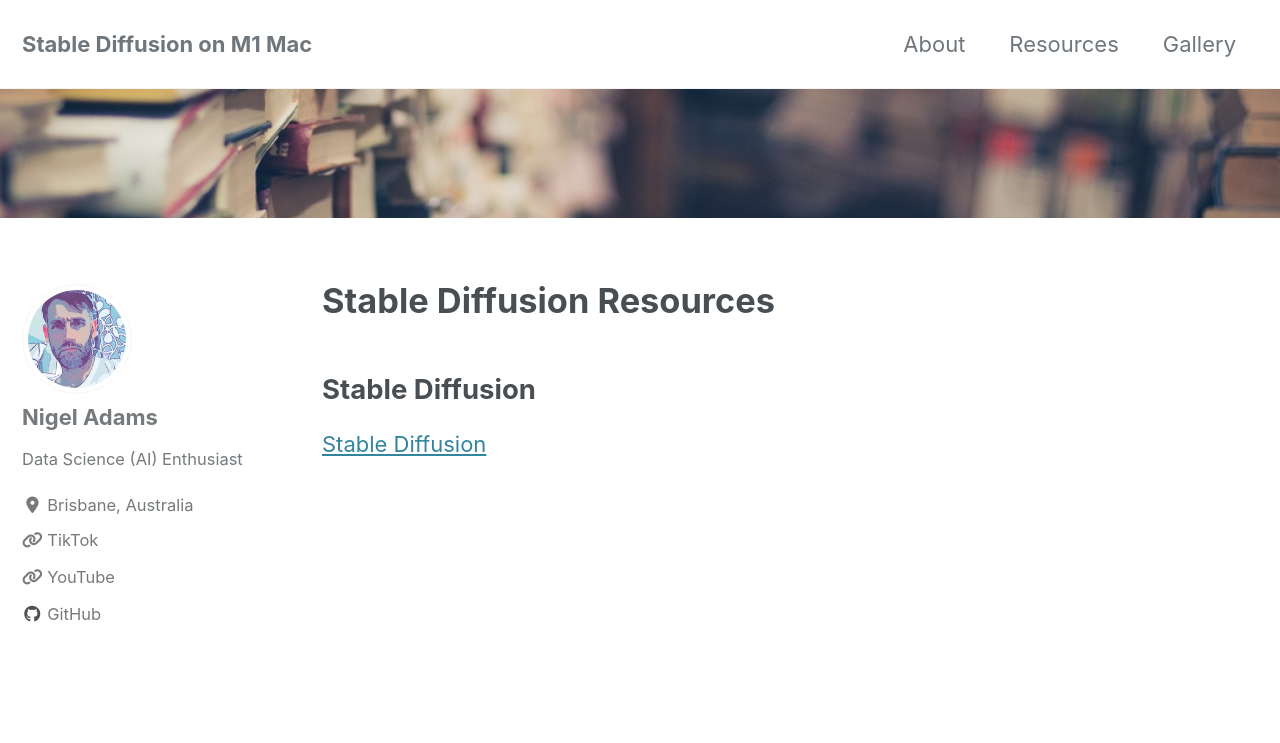
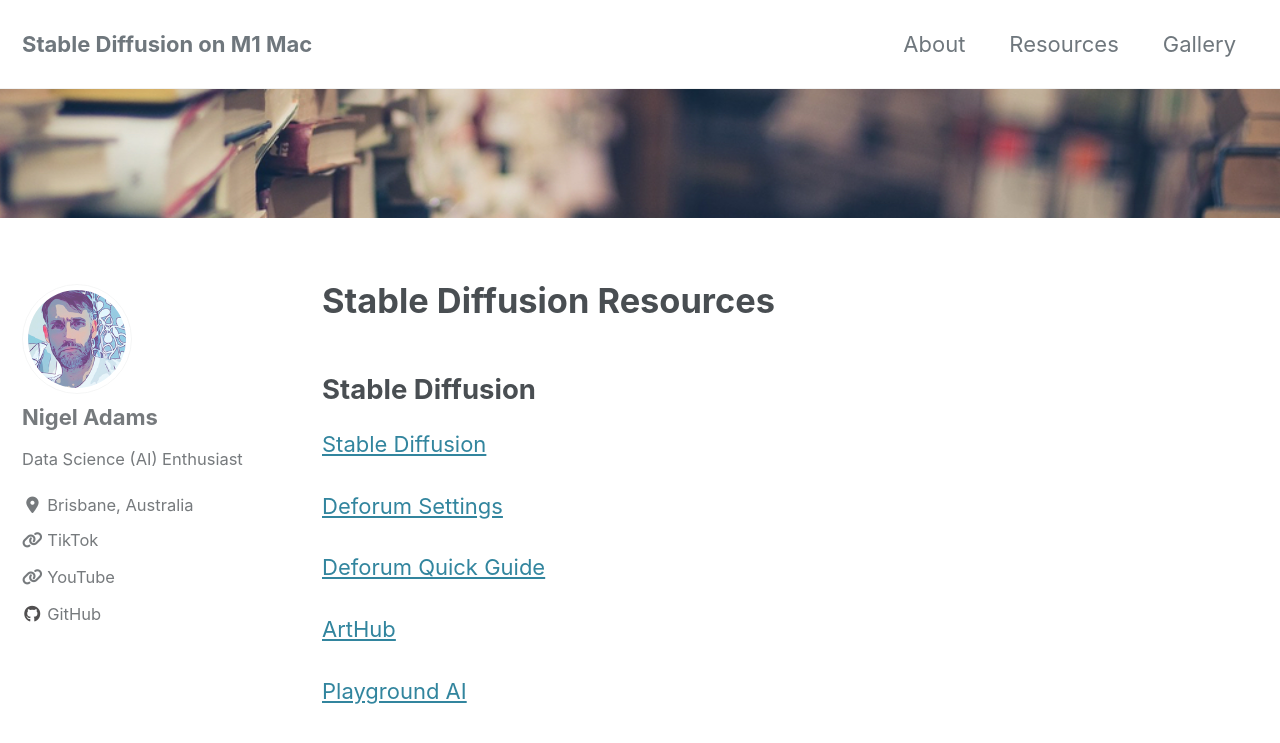
Before and after one commit to Spcman/stable-diffusion-m1, a Jekyll site: the page built from _pages/resources.md, in a window 1280 px wide and 900 px high. Shown: the top 743 px of the window. Built offline with Jekyll 4.4.1, drawn with Linux system fonts in a browser that asks for light colours; cached includes are drawn as plain includes; nearby versions of some CDN libraries.

Commit message:
Update resources.md

```diff
--- a/_pages/resources.md
+++ b/_pages/resources.md
@@ -10,3 +10,11 @@ header:
 ## Stable Diffusion
 
 [Stable Diffusion](https://stability.ai/blog/stable-diffusion-public-release)
+
+[Deforum Settings](https://deforum.github.io/animation.html)
+
+[Deforum Quick Guide](https://docs.google.com/document/d/1RrQv7FntzOuLg4ohjRZPVL7iptIyBhwwbcEYEW2OfcI/edit#)
+
+[ArtHub](https://arthub.ai/)
+
+[Playground AI](https://playgroundai.com/)
```
